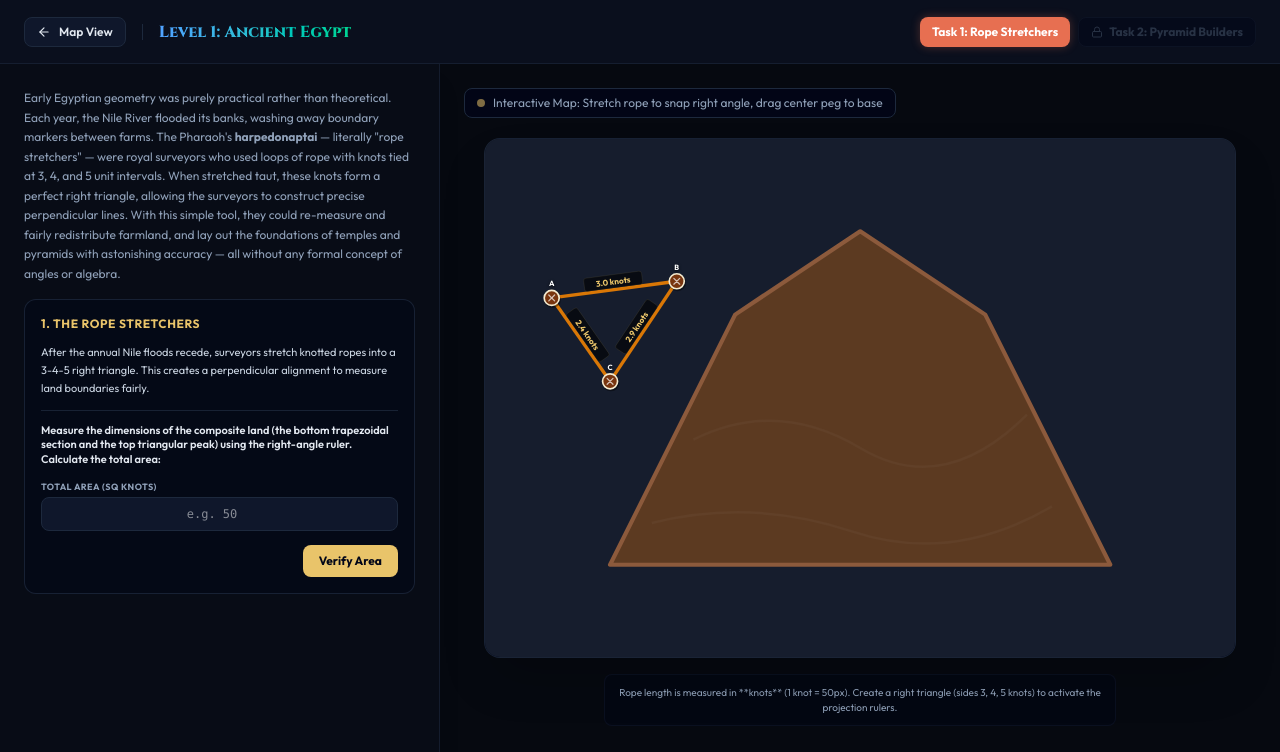
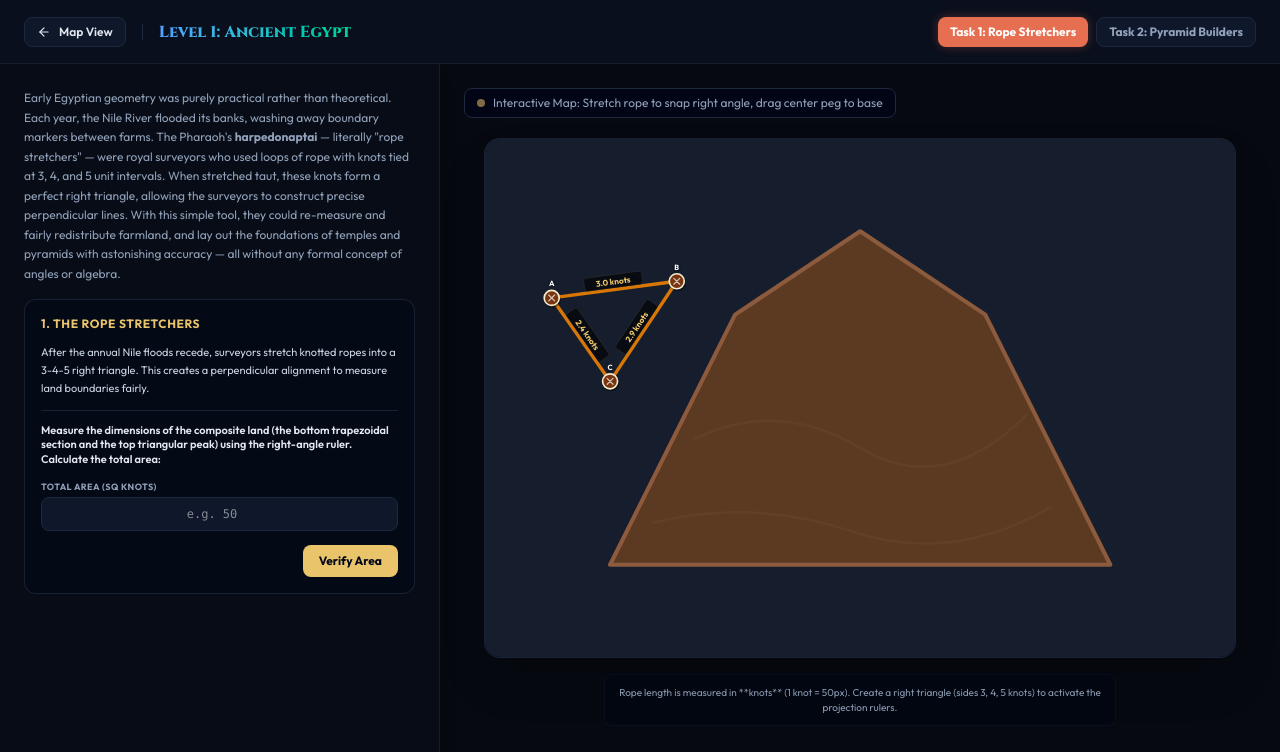
Before and after one commit to masonbpan2025-ai/glimpse_of_glorious_geometers, a React (Vite) app: page / in a window 1280 px wide. Both pictures are taken after a click on the button "Launch Core Puzzles". Shown: the top 752 px of the page. Built offline with nearby package versions, Linux system fonts and the light colour scheme.

Commit message:
Greece Level 2: Update level title, hide ship distance slider value, and realign D Observer label to clear overlaps

```diff
--- a/src/components/GreeceLevel/PyramidSimulator.jsx
+++ b/src/components/GreeceLevel/PyramidSimulator.jsx
@@ -46,7 +46,7 @@ export default function PyramidSimulator() {
 
   return (
     <LevelShell
-      title="Level 2: Ancient Greece"
+      title="Level 2: Thales and Intercept Theorem"
       activeSubtask={activeSubtask}
       completedSubtasks={completedSubtasks}
       canvas={
--- a/src/components/GreeceLevel/ShipSimulator.jsx
+++ b/src/components/GreeceLevel/ShipSimulator.jsx
@@ -48,7 +48,7 @@ export default function ShipSimulator() {
 
   return (
     <LevelShell
-      title="Level 2: Ancient Greece"
+      title="Level 2: Thales and Intercept Theorem"
       activeSubtask={activeSubtask}
       completedSubtasks={completedSubtasks}
       canvas={
@@ -131,19 +131,19 @@ export default function ShipSimulator() {
 
                   {/* Observer D */}
                   <circle cx={D.x} cy={D.y} r="5" fill="#10b981" stroke="#6ee7b7" strokeWidth="1.5" />
-                  <text x={D.x + 15} y={D.y + 5} fontSize="12" fontWeight="bold" fill="#34d399">D (Observer)</text>
+                  <text x={D.x} y={D.y + 20} fontSize="12" fontWeight="bold" fill="#34d399" textAnchor="middle">D (Observer)</text>
                 </g>
 
                 {/* Measurements annotations */}
-                {/* Distance to Sea (AS) */}
-                <path d={`M ${A.x - 20} ${S.y} L ${A.x - 20} ${A.y}`} stroke="#3b82f6" strokeWidth="1.2" markerEnd="url(#arrowBlue)" markerStart="url(#arrowBlue)" />
-                <text x={A.x - 30} y={A.y - shipDist / 2} fontSize="11" fontWeight="bold" fill="#60a5fa" transform={`rotate(-90 ${A.x - 30} ${A.y - shipDist / 2})`} textAnchor="middle">
-                  Ship Distance (AS) = {shipDist}m
+                {/* Shoreline Baseline (AB) measurement */}
+                <line x1={A.x} y1={A.y + 25} x2={B.x} y2={B.y + 25} stroke="#3b82f6" strokeWidth="1.2" markerEnd="url(#arrowBlue)" markerStart="url(#arrowBlue)" />
+                <text x={A.x + baseAB / 2} y={A.y + 40} fontSize="11" fontWeight="bold" fill="#60a5fa" textAnchor="middle">
+                  Shoreline Baseline (AB) = {baseAB}m
                 </text>
 
                 {/* Inland walking (CD) */}
-                <path d={`M ${C.x + 20} ${C.y} L ${C.x + 20} ${D.y}`} stroke="#10b981" strokeWidth="1.2" markerEnd="url(#arrowGreen)" markerStart="url(#arrowGreen)" />
-                <text x={C.x + 32} y={C.y + distCD / 2} fontSize="11" fontWeight="bold" fill="#34d399" transform={`rotate(90 ${C.x + 32} ${C.y + distCD / 2})`} textAnchor="middle">
+                <path d={`M ${C.x + 55} ${C.y} L ${C.x + 55} ${D.y}`} stroke="#10b981" strokeWidth="1.2" markerEnd="url(#arrowGreen)" markerStart="url(#arrowGreen)" />
+                <text x={C.x + 67} y={C.y + distCD / 2} fontSize="11" fontWeight="bold" fill="#34d399" transform={`rotate(90 ${C.x + 67} ${C.y + distCD / 2})`} textAnchor="middle">
                   Inland Walk (CD) = {distCD.toFixed(1)}m
                 </text>
 
@@ -192,7 +192,7 @@ export default function ShipSimulator() {
             <div className="flex flex-col gap-1">
               <div className="flex justify-between text-xs font-semibold">
                 <span className="text-slate-400">Ship Distance (AS):</span>
-                <span className="text-blue-400 font-bold">{shipDist}m</span>
+                <span className="text-blue-400 font-bold">?</span>
               </div>
               <input
                 type="range"
--- a/src/components/GreeceLevel/TheoremVisualizer.jsx
+++ b/src/components/GreeceLevel/TheoremVisualizer.jsx
@@ -49,7 +49,7 @@ export default function TheoremVisualizer() {
 
   return (
     <LevelShell
-      title="Level 2: Ancient Greece"
+      title="Level 2: Thales and Intercept Theorem"
       activeSubtask={activeSubtask}
       completedSubtasks={completedSubtasks}
       canvas={
--- a/src/components/LevelShell.jsx
+++ b/src/components/LevelShell.jsx
@@ -1,6 +1,6 @@
 import React from 'react';
 import { useGameState } from '../context/GameStateContext';
-import { ArrowLeft, Lock, CheckCircle2, Star } from 'lucide-react';
+import { ArrowLeft, CheckCircle2 } from 'lucide-react';
 
 export default function LevelShell({ title, activeSubtask, completedSubtasks, children, canvas, leftPanelClass }) {
   const { exitToMenu, selectSubtask, activeLevel } = useGameState();
@@ -47,30 +47,22 @@ export default function LevelShell({ title, activeSubtask, completedSubtasks, ch
         {/* Subtask Tabs */}
         <div className="flex gap-2">
           {tasks.map((task) => {
-            const isUnlocked = !task.unlockKey || completedSubtasks.includes(task.unlockKey);
             const isCompleted = completedSubtasks.includes(task.key);
             const isActive = activeSubtask === task.id;
 
             return (
               <button
                 key={task.id}
-                onClick={() => {
-                  if (isUnlocked) selectSubtask(task.id);
-                }}
-                disabled={!isUnlocked}
-                className={`px-3 py-1.5 rounded-lg text-xs font-bold transition flex items-center gap-1.5 ${
+                onClick={() => selectSubtask(task.id)}
+                className={`px-3 py-1.5 rounded-lg text-xs font-bold transition flex items-center gap-1.5 cursor-pointer ${
                   isActive
-                    ? `${activeColorClass} cursor-pointer`
-                    : isUnlocked
-                    ? 'bg-slate-900 hover:bg-slate-800 text-slate-400 border border-slate-800 hover:border-slate-700 cursor-pointer'
-                    : 'bg-slate-950 text-slate-600 border border-slate-900 cursor-not-allowed opacity-50'
+                    ? `${activeColorClass}`
+                    : 'bg-slate-900 hover:bg-slate-800 text-slate-400 border border-slate-800 hover:border-slate-700'
                 }`}
               >
-                {!isUnlocked ? (
-                  <Lock className="w-3 h-3 text-slate-600" />
-                ) : isCompleted ? (
+                {isCompleted && (
                   <CheckCircle2 className="w-3.5 h-3.5 text-emerald-400" />
-                ) : null}
+                )}
                 <span>{task.label}</span>
               </button>
             );
--- a/src/components/MainMenu.jsx
+++ b/src/components/MainMenu.jsx
@@ -22,7 +22,7 @@ export default function MainMenu() {
     },
     {
       id: 2,
-      title: 'Level 2: Ancient Greece',
+      title: 'Level 2: Thales and Intercept Theorem',
       subtitle: 'Thales & Intercept Theorem',
       desc: 'Explore similar triangles and calculate unreachable distances.',
       details: 'Greek thinkers like Thales of Miletus transitioned geometry from empirical measurements to deductive logic, showing how simple proportional ratios solve grand calculations.',
--- a/src/context/GameStateContext.jsx
+++ b/src/context/GameStateContext.jsx
@@ -4,7 +4,7 @@ const GameStateContext = createContext();
 
 export const GameStateProvider = ({ children }) => {
   // Unlocked levels: 1 = Egypt, 2 = Greece, 3 = India, 4 = Islamic Golden Age
-  const [unlockedLevels, setUnlockedLevels] = useState([1]);
+  const [unlockedLevels, setUnlockedLevels] = useState([1, 2, 3, 4]);
   const [activeLevel, setActiveLevel] = useState(null);
   const [activeSubtask, setActiveSubtask] = useState(1);
   const [completedSubtasks, setCompletedSubtasks] = useState([]);
@@ -41,10 +41,6 @@ export const GameStateProvider = ({ children }) => {
   };
 
   const selectSubtask = (subtaskId) => {
-    // Prevent selecting Subtask 2 if Subtask 1 is not completed
-    if (subtaskId === 2 && !completedSubtasks.includes(`${activeLevel}-1`)) {
-      return;
-    }
     setActiveSubtask(subtaskId);
   };
 
@@ -73,7 +69,7 @@ export const GameStateProvider = ({ children }) => {
   };
 
   const resetGame = () => {
-    setUnlockedLevels([1]);
+    setUnlockedLevels([1, 2, 3, 4]);
     setActiveLevel(null);
     setActiveSubtask(1);
     setCompletedSubtasks([]);
```
